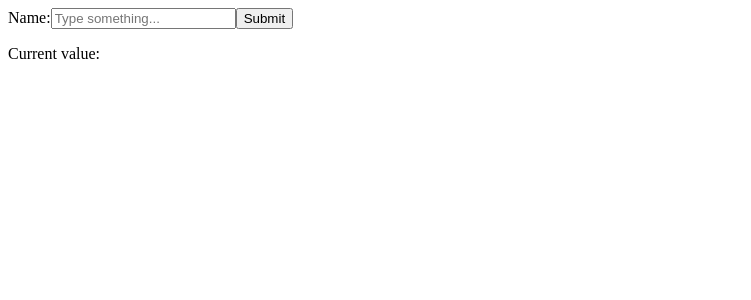
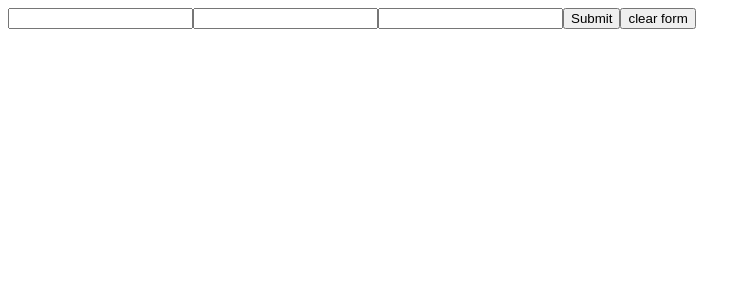
Before and after one commit to Lohithakshith2007/web-development, a React (Vite) app in the folder React-app/: page / in a window 1280 px wide. Shown: the top 300 px of the page, without its empty margins (0-751 px from the left). Built offline with nearby package versions, Linux system fonts and the light colour scheme.

Commit message:
React (Exercise): Practice controlled form inputs and state reset

```diff
--- a/React-app/src/App.jsx
+++ b/React-app/src/App.jsx
@@ -18,7 +18,9 @@ import TodoApp from './components/ReactState/TodoApp.jsx'
 
 import MiniShoppingCart from './components/ReactState/MiniShoppingCart.jsx'
 
-import ControlledInput from './components/ControlledComponent.jsx'
+import ControlledInput from './components/ControlledComponents/ControlledComponent.jsx'
+
+import ContactForm from './components/ControlledComponents/ContactForm.jsx'
 
 
 function App() {
@@ -122,7 +124,10 @@ function App() {
       {/* <MiniShoppingCart/> */}
 
       {/* Controlled Component exercise */}
-      <ControlledInput/>
+      {/* <ControlledInput/> */}
+
+      {/* Contact Form exercise */}
+      <ContactForm/>
     </>
 
   );
--- /dev/null
+++ b/React-app/src/components/ControlledComponents/ContactForm.jsx
@@ -0,0 +1,35 @@
+import { useState } from "react";
+
+function ContactForm() {
+  const [name, setName] = useState("");
+  const [email, setEmail] = useState("");
+  const [message, setMessage] = useState("");
+
+  function SubmitForm(event){
+    event.preventDefault();
+    console.log(name,email,message);
+  }
+
+  function ClearForm(){
+    setName("");
+    setEmail("");
+    setMessage("")
+  }
+
+  return(
+    <>
+        <form style={{display:'block'}}>
+            {/* input fields for contact form */}
+            <input type="text" name="name" id="name" value={name} onChange={(e)=>{setName(e.target.value)}}/>
+            <input type="email" name="email" id="email" value={email} onChange={(e)=>{setEmail(e.target.value)}}/>
+            <input type="text" name="message" id="message" value={message} onChange={(e)=>{setMessage(e.target.value)}}/>
+
+            <input type="submit" onClick={SubmitForm}/>
+            <button onClick={ClearForm}>clear form</button>
+
+        </form>
+    </>
+  )
+}
+
+export default ContactForm;
```
Also changed, not shown: React-app/src/components/ControlledComponents/ControlledComponent.jsx (renamed from React-app/src/components/ControlledComponent.jsx).
